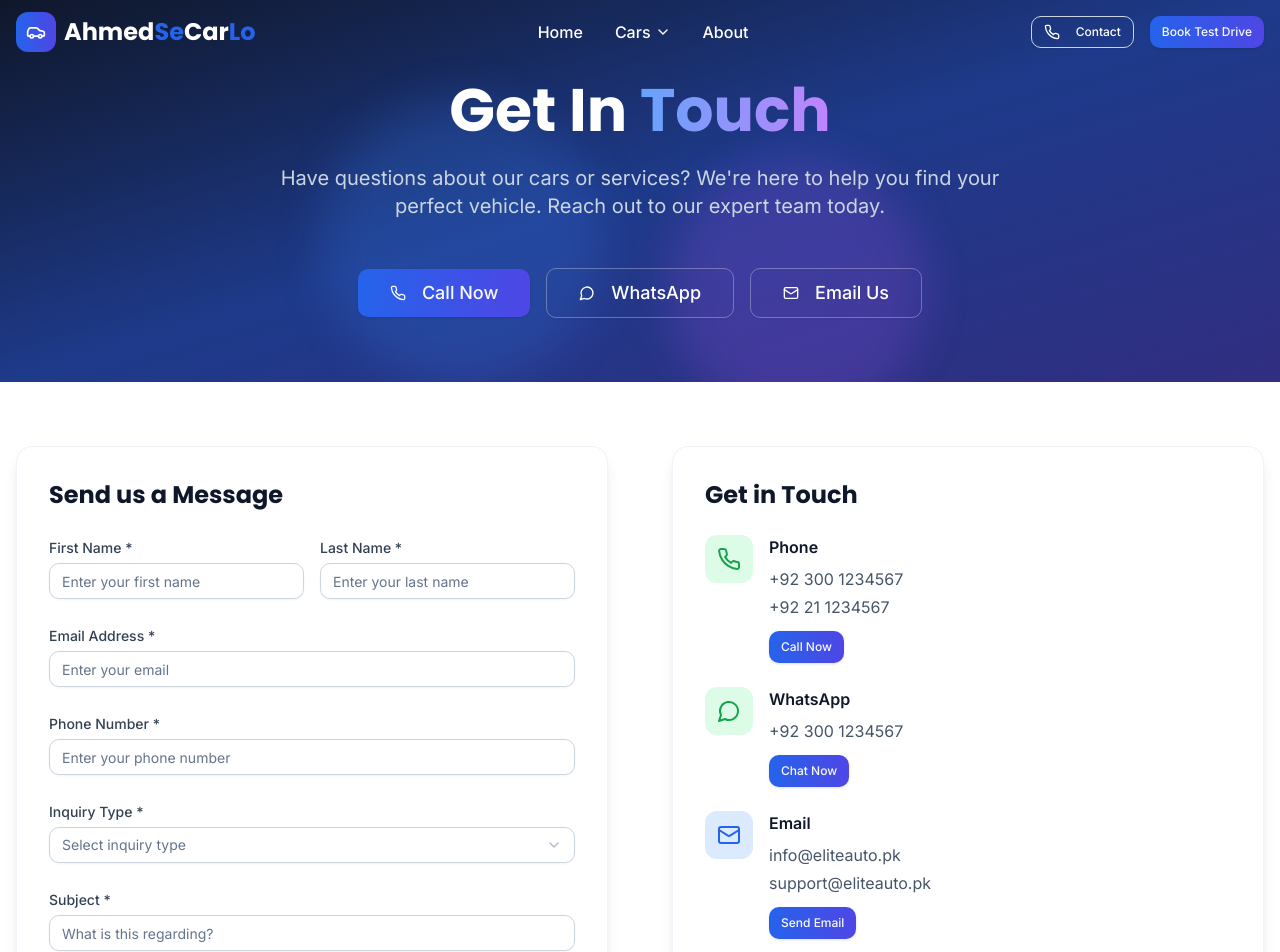
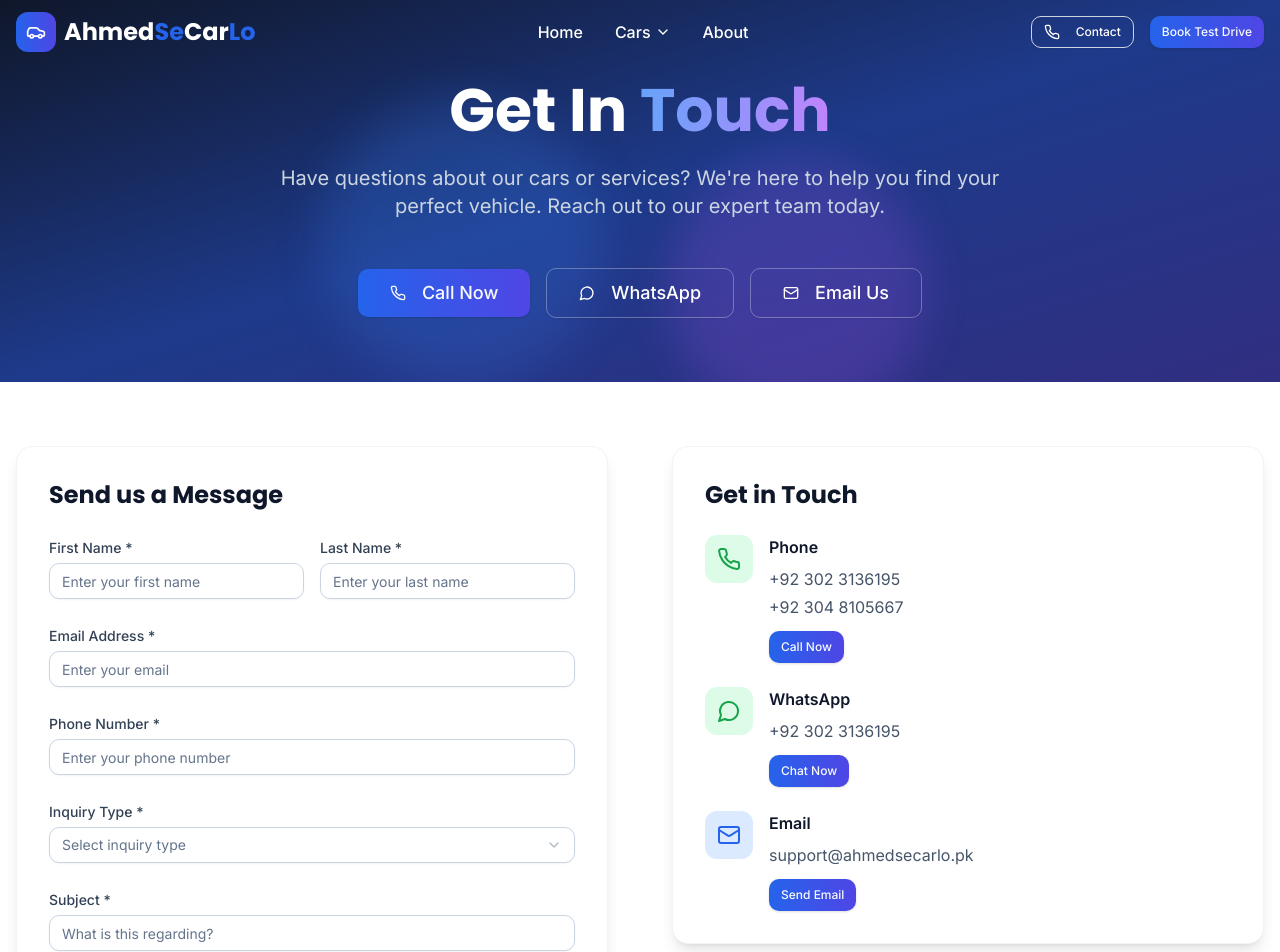
Before and after one commit to Sahillatif0/CarLo, a Next.js app: page /contact in a window 1280 px wide. Shown: the top 952 px of the page. Built offline with nearby package versions, Linux system fonts and the light colour scheme.

Commit message:
updated contact information

```diff
--- a/app/api/cars/latest/route.ts
+++ b/app/api/cars/latest/route.ts
@@ -5,10 +5,13 @@ export async function GET() {
   try {
     const cars = await prisma.car.findMany({
       where: {
-        createdAt: {
-          gte: new Date(new Date().getTime() - 30*24*60&60),
-          lte: new Date()
-        }
+      createdAt: {
+        gte: new Date(new Date().getTime() - 30 * 24 * 60 * 60 * 1000),
+        lte: new Date()
+      }
+      },
+      orderBy: {
+      createdAt: 'desc'
       }
     });
     return Response.json({cars},{status: 200});
--- a/components/contact-form.tsx
+++ b/components/contact-form.tsx
@@ -129,9 +129,9 @@ export default function ContactForm() {
                   <div>
                     <h4 className="font-semibold text-slate-900 mb-1">Phone</h4>
                     <p className="text-slate-600">
-                      +92 300 1234567
+                      +92 302 3136195
                       <br />
-                      +92 21 1234567
+                      +92 304 8105667
                     </p>
                   </div>
                 </div>
@@ -143,7 +143,7 @@ export default function ContactForm() {
                   <div>
                     <h4 className="font-semibold text-slate-900 mb-1">Email</h4>
                     <p className="text-slate-600">
-                      info@AhmedSeCarLo.pk
+                      {process.env.NEXT_PUBLIC_EMAIL || "support"}
                       <br />
                       support@AhmedSeCarLo.pk
                     </p>
--- a/components/contact/contact-hero.tsx
+++ b/components/contact/contact-hero.tsx
@@ -1,3 +1,4 @@
+"use client"
 import { Button } from "@/components/ui/button"
 import { Phone, Mail, MessageCircle } from "lucide-react"
 
@@ -26,6 +27,7 @@ export default function ContactHero() {
             <Button
               size="lg"
               className="bg-gradient-to-r from-blue-600 to-indigo-600 hover:from-blue-700 hover:to-indigo-700 text-lg px-8 py-6 group"
+              onClick={() => window.location.href = `tel:${process.env.NEXT_PUBLIC_TEL}`}
             >
               <Phone className="w-5 h-5 mr-2 group-hover:scale-110 transition-transform" />
               Call Now
@@ -34,7 +36,8 @@ export default function ContactHero() {
             <Button
               variant="outline"
               size="lg"
-              className="border-white/30 text-white hover:bg-white/10 text-lg px-8 py-6 group bg-transparent"
+              className="border-white/30 hover:text-white text-white hover:bg-white/10 text-lg px-8 py-6 group bg-transparent"
+              onClick={() => window.location.href = `https://wa.me/${process.env.NEXT_PUBLIC_TEL}`}
             >
               <MessageCircle className="w-5 h-5 mr-2 group-hover:scale-110 transition-transform" />
               WhatsApp
@@ -43,7 +46,8 @@ export default function ContactHero() {
             <Button
               variant="outline"
               size="lg"
-              className="border-white/30 text-white hover:bg-white/10 text-lg px-8 py-6 group bg-transparent"
+              className="border-white/30 hover:text-white text-white hover:bg-white/10 text-lg px-8 py-6 group bg-transparent"
+              onClick={() => window.location.href = `mailto:${process.env.NEXT_PUBLIC_EMAIL}`}
             >
               <Mail className="w-5 h-5 mr-2 group-hover:scale-110 transition-transform" />
               Email Us
--- a/components/contact/contact-info.tsx
+++ b/components/contact/contact-info.tsx
@@ -1,3 +1,4 @@
+"use client"
 import { MapPin, Phone, Mail, Clock, MessageCircle, Globe } from "lucide-react"
 import { Button } from "@/components/ui/button"
 
@@ -5,26 +6,29 @@ const contactMethods = [
   {
     icon: Phone,
     title: "Phone",
-    details: ["+92 300 1234567", "+92 21 1234567"],
+    details: ["+92 302 3136195", "+92 304 8105667"],
     action: "Call Now",
     color: "text-green-600",
     bgColor: "bg-green-100",
+    function: () => window.location.href = `tel:${process.env.NEXT_PUBLIC_TEL}`,
   },
   {
     icon: MessageCircle,
     title: "WhatsApp",
-    details: ["+92 300 1234567"],
+    details: ["+92 302 3136195"],
     action: "Chat Now",
     color: "text-green-600",
     bgColor: "bg-green-100",
+    function: () => window.location.href = `https://wa.me/${process.env.NEXT_PUBLIC_TEL}`,
   },
   {
     icon: Mail,
     title: "Email",
-    details: ["info@eliteauto.pk", "support@eliteauto.pk"],
+    details: [process.env.NEXT_PUBLIC_EMAIL, "support@ahmedsecarlo.pk"],
     action: "Send Email",
     color: "text-blue-600",
     bgColor: "bg-blue-100",
+    function: () => window.location.href = `mailto:${process.env.NEXT_PUBLIC_EMAIL}`,
   },
 ]
 
@@ -77,6 +81,7 @@ export default function ContactInfo() {
                 <Button
                   size="sm"
                   className="mt-2 bg-gradient-to-r from-blue-600 to-indigo-600 hover:from-blue-700 hover:to-indigo-700"
+                  onClick={method.function}
                 >
                   {method.action}
                 </Button>
```
